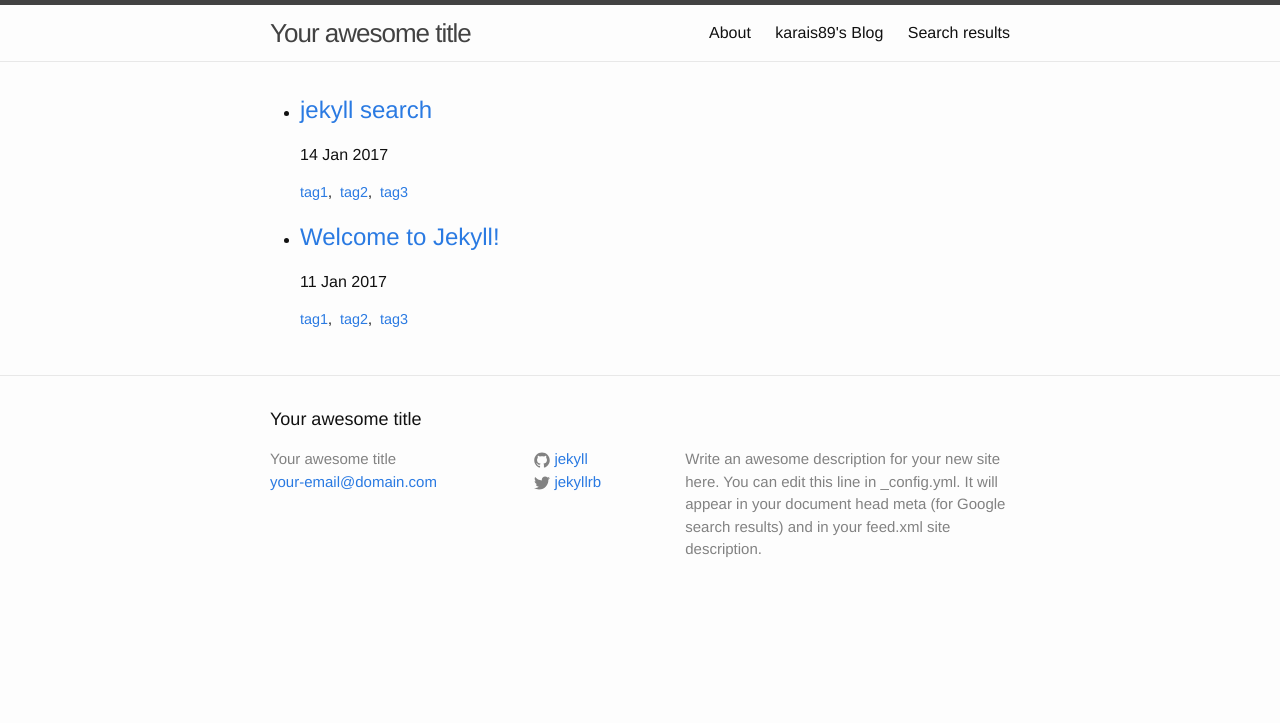
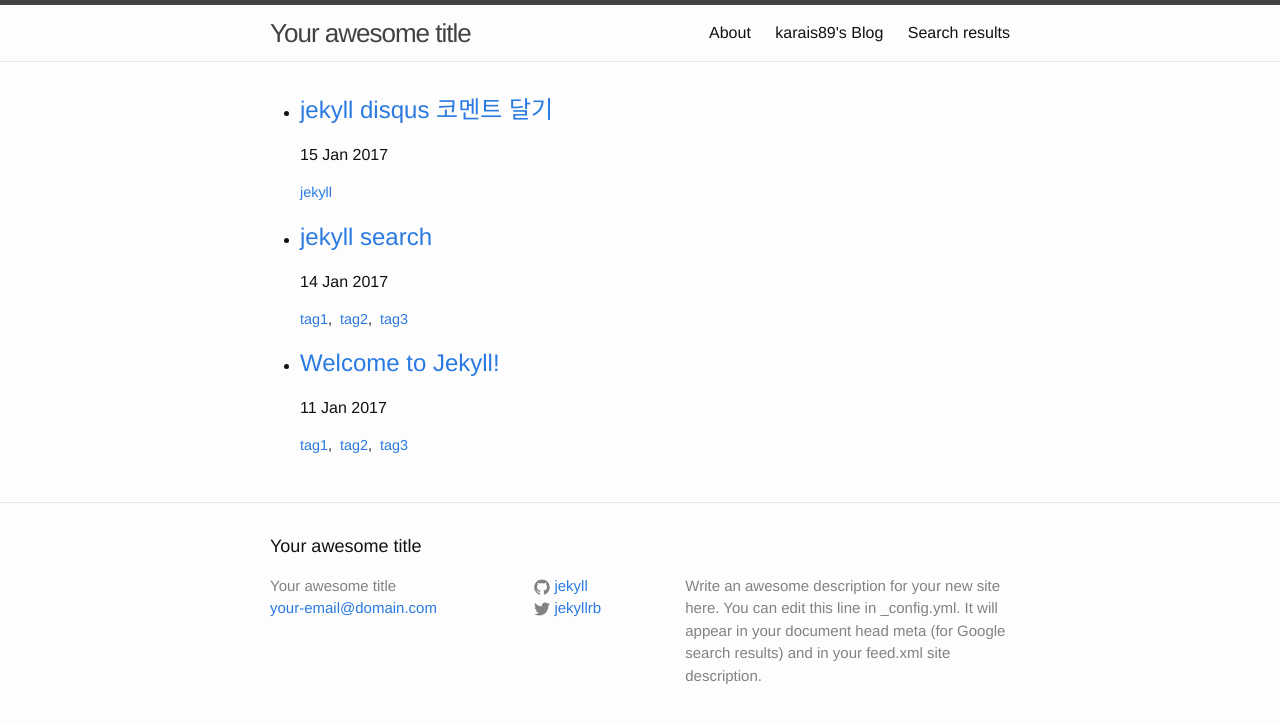
Before and after one commit to karais89/karais89.github.io_back, a Jekyll site: the page built from index.html, in a window 1280 px wide. Shown: the top 723 px of the page. Built offline with Jekyll 4.4.1, drawn with Linux system fonts in a browser that asks for light colours; the list of posts is cut into pages by our own code; some of the changed lines change nothing that is shown.

Commit message:
-jekyll disqus post add

```diff
--- a/_config.yml
+++ b/_config.yml
@@ -19,8 +19,13 @@ description: > # this means to ignore newlines until "baseurl:"
   Write an awesome description for your new site here. You can edit this
   line in _config.yml. It will appear in your document head meta (for
   Google search results) and in your feed.xml site description.
-baseurl: "" # the subpath of your site, e.g. /blog
-url: "https://karais89.github.io/" # the base hostname & protocol for your site, e.g. http://example.com
+
+# the subpath of your site, e.g. /blog
+baseurl: ""
+
+# the base hostname & protocol for your site, e.g. http://example.com
+url: "https://karais89.github.io/"
+
 twitter_username: jekyllrb
 github_username:  jekyll
 
@@ -38,6 +43,7 @@ exclude:
   - Gemfile
   - Gemfile.lock
 
+# paginate settings
 paginate: 5
 paginate_path: "/blog/page:num/"
 
--- /dev/null
+++ b/_posts/2017-01-15-jekyll-disqus--.markdown
@@ -0,0 +1,17 @@
+---
+layout: post
+title: "jekyll disqus 코멘트 달기"
+date: "2017-01-15 12:26:32 +0900"
+tags: [jekyll]
+---
+
+jekyll에서 댓글을 달 수 있는 기능을 추가 하려고 함.
+
+1. [disqus](https://disqus.com/) 회원 가입 후 인증 메일로 인증까지 완료
+2. 현재 jekyll의 기본 테마인 minima를 사용하고 있어서 config 파일 수정
+
+간단하게 코멘트를 달 수 있다.
+
+처음에 disqus를 달았을때 에러가 발생함.
+
+config.yml의 url을 입력해주니 에러가 해결 됨.
```
